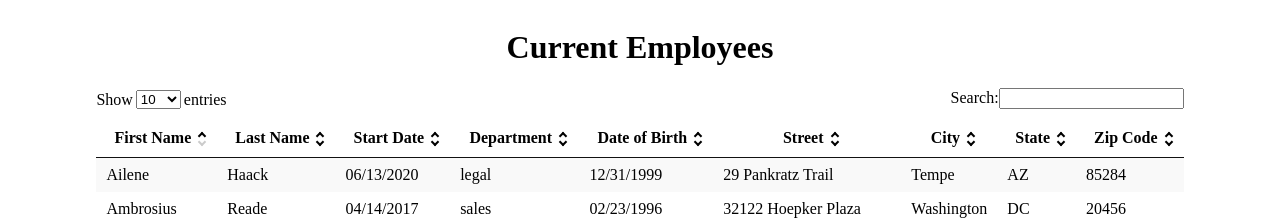
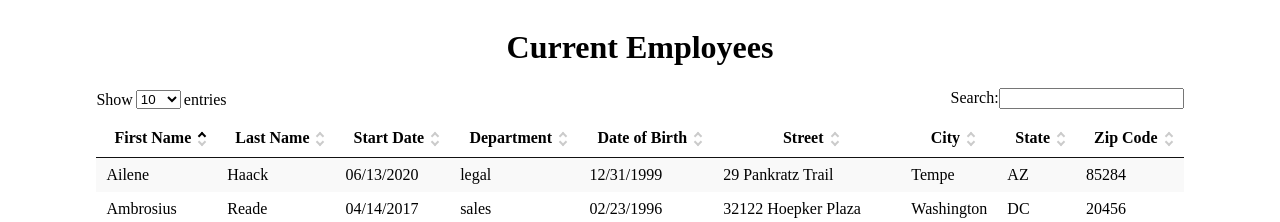
Before and after one commit to aiibe/SouksavanhSyphanravong_14_02122021, a React (Vite) app: page /employee-list in a window 1280 px wide. Shown: the top 222 px of the page. Built offline with nearby package versions, Linux system fonts and the light colour scheme.

Commit message:
Fix icons sort

```diff
--- a/src/components/DataTable/components/Arrows.tsx
+++ b/src/components/DataTable/components/Arrows.tsx
@@ -5,11 +5,11 @@ function Arrows({ ascending, active }: PropType) {
     <span className="react-datatable__arrow-box">
       <i
         className="react-datatable__arrow react-datatable__arrow-up"
-        style={{ opacity: active ? (ascending ? 1 : 0.2) : 1 }}
+        style={{ opacity: active ? (ascending ? 1 : 0.2) : 0.2 }}
       ></i>
       <i
         className="react-datatable__arrow react-datatable__arrow-down"
-        style={{ opacity: active ? (ascending ? 0.2 : 1) : 1 }}
+        style={{ opacity: active ? (ascending ? 0.2 : 1) : 0.2 }}
       ></i>
     </span>
   );
```
